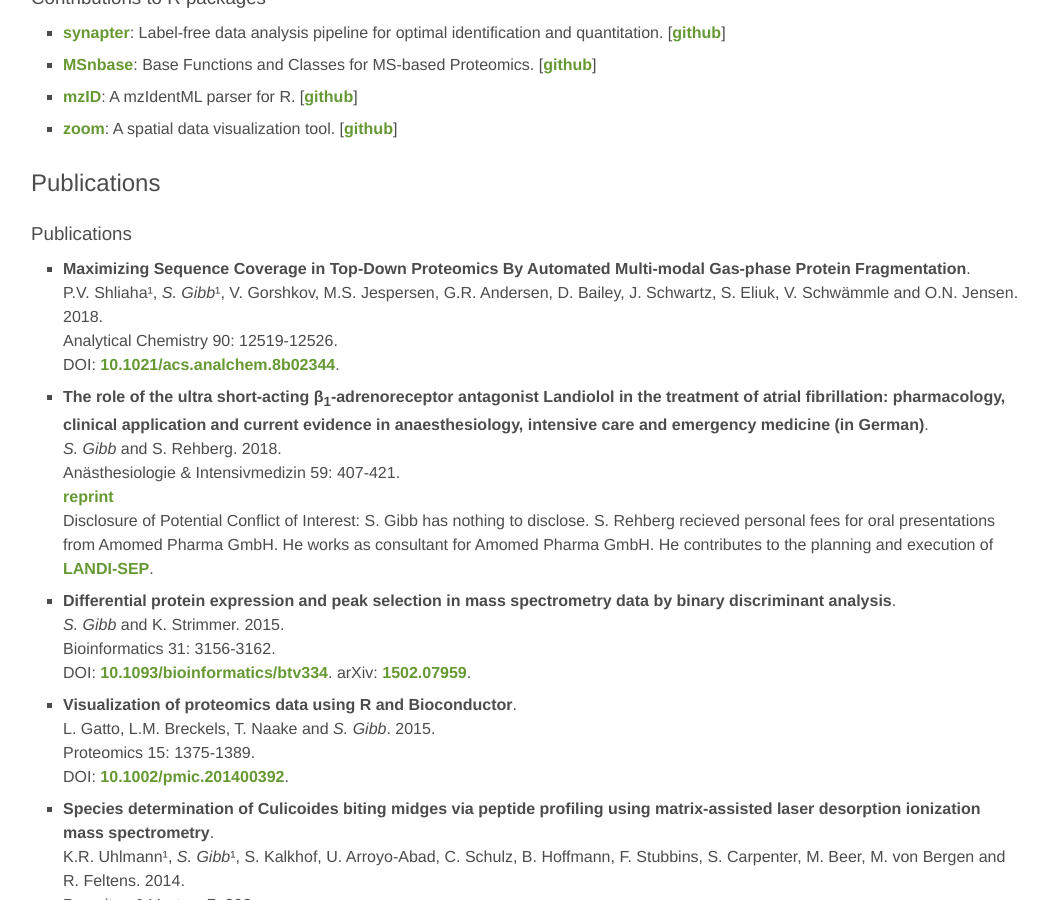
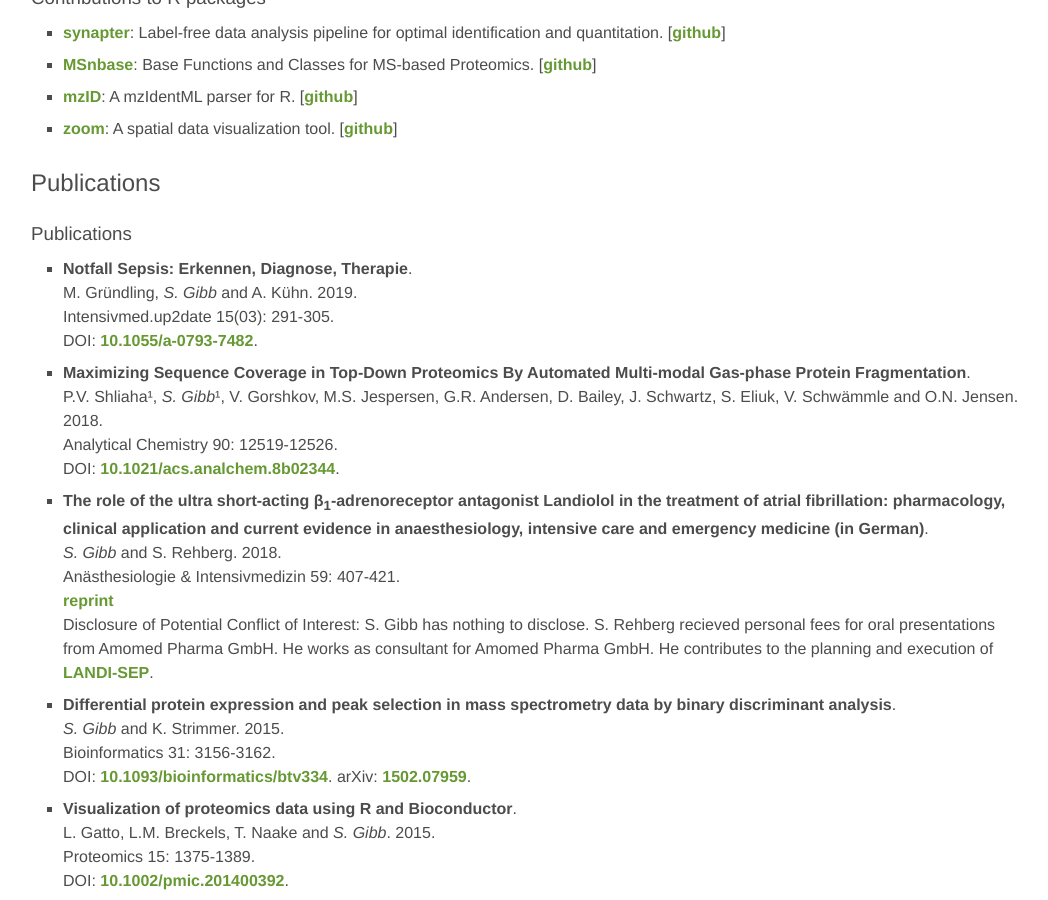
Before and after one commit to sgibb/sgibb.github.io, a Jekyll site: the page built from index.md, in a window 1280 px wide and 900 px high, scrolled down 980 px. Shown: the whole window, without its empty margins (113-1161 px from the left). Built offline with Jekyll 4.4.1, drawn with Linux system fonts in a browser that asks for light colours.

Commit message:
Add Intensivmed.up2date article

```diff
--- a/_data/publications.yml
+++ b/_data/publications.yml
@@ -1,5 +1,11 @@
 - name: Publications
   entries:
+    - title: "Notfall Sepsis: Erkennen, Diagnose, Therapie"
+      authors: M. Gründling, S. Gibb and A. Kühn
+      journal: "Intensivmed.up2date 15(03): 291-305"
+      year: 2019
+      doi: 10.1055/a-0793-7482
+
     - title: "Maximizing Sequence Coverage in Top-Down Proteomics By Automated Multi-modal Gas-phase Protein Fragmentation"
       authors: P.V. Shliaha&sup1;, S. Gibb&sup1;, V. Gorshkov, M.S. Jespersen, G.R. Andersen, D. Bailey, J. Schwartz, S. Eliuk, V. Schwämmle and O.N. Jensen
       journal: "Analytical Chemistry 90: 12519-12526"
```
